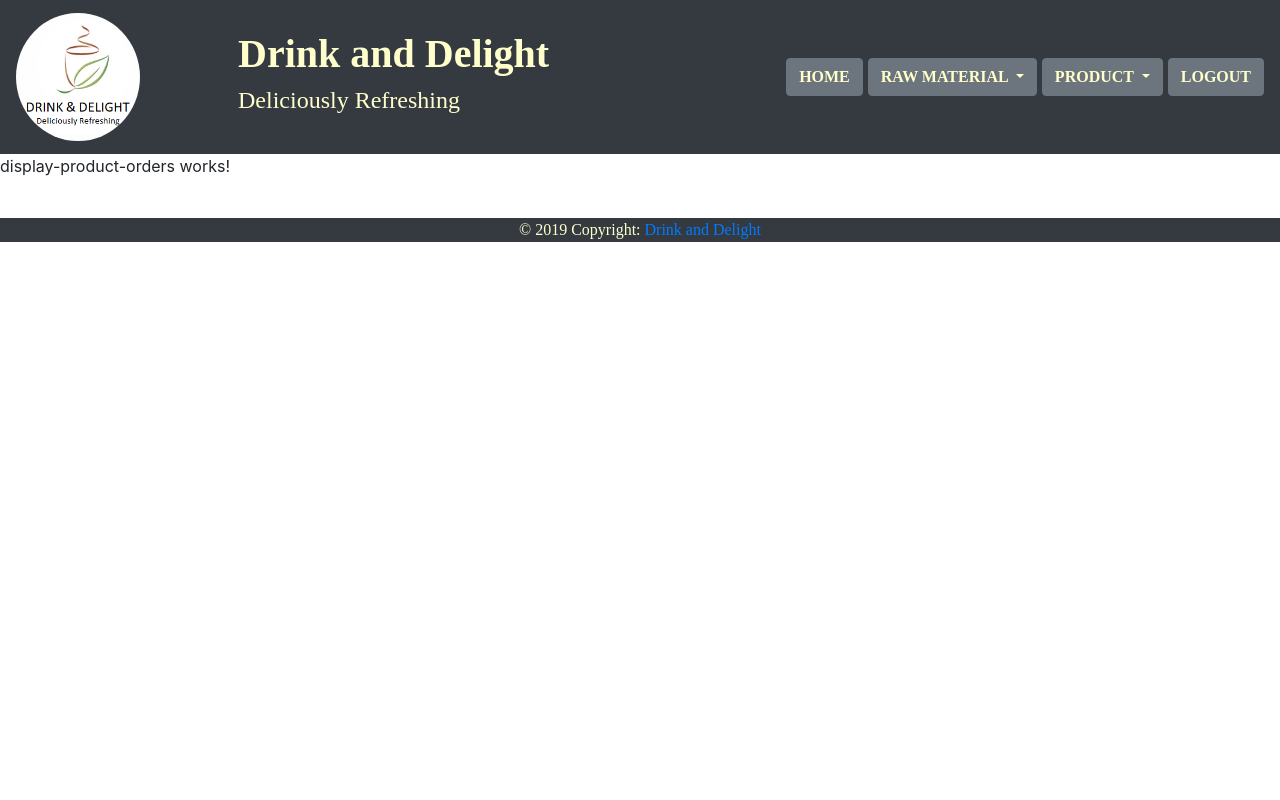
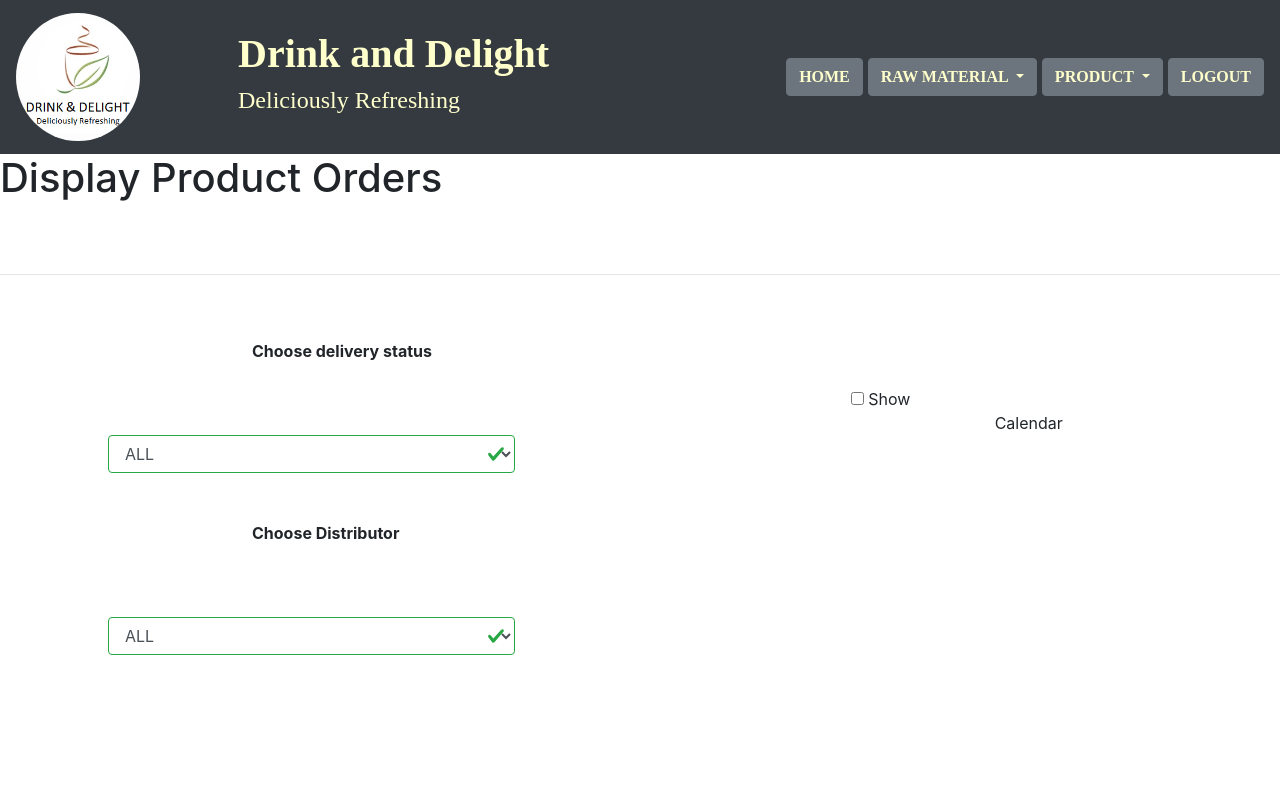
Before and after one commit to prathameshppai/drinkanddelight-frontend, an Angular app: page /display-product-orders in a window 1280 px wide. Shown: the top 800 px of the page. Built offline with nearby package versions, Linux system fonts and the light colour scheme.

Commit message:
rawmaterial ,product html added

```diff
--- a/src/app/products/display-product-orders/display-product-orders.component.html
+++ b/src/app/products/display-product-orders/display-product-orders.component.html
@@ -1 +1,47 @@
-<p>display-product-orders works!</p>
+<h1>Display Product Orders</h1>
+<form action="DisplayAllProductOrdersServlet" method="post">
+        <div class="container wrapper" class="form-check" class="was-validated">
+
+                <hr>
+                <div class="row">
+                        <div class="col-sm-4">
+                                <label for="DeliveryStatus">
+                                        <p><b>Choose delivery status</b> </p>
+                                </label>
+                                <select class="form-control" name="DeliveryStatus" required>
+                                        <option value="ALL">ALL</option>
+                                        <option value="Received">Received</option>
+                                        <option value="Dispatched">Dispatched</option>
+                                        <option value="Cancelled">Cancelled</option>
+                                        <option value="Pending">Pending</option>
+                                </select> <br>
+                                <label for="DistributorID">
+                                        <p><b>Choose Distributor</b> </p>
+                                </label>
+                                <select class="form-control" name="DistributorID" required>
+                                        <option value="ALL">ALL</option>
+                                        <option value="d001">d001</option>
+                                        <option value="d002">d002</option>
+                                        <option value="d003">d003</option>
+                                        <option value="d004">d004</option>
+                                        <option value="d005">d005</option>
+                                </select>
+                        </div>
+                        &nbsp; &nbsp; &nbsp; &nbsp; &nbsp; &nbsp; &nbsp; &nbsp; &nbsp; &nbsp;
+                        <div class="col-lg-2"><br><br><br><input type="checkbox" (click)="changestatus(); SetMaxDate()" > Show
+                                Calendar<br></div>
+
+                        <div *ngIf="!(showdate); then thenBlock else elseBlock"></div>
+                        <ng-template #thenBlock>
+                                <div class="col-lg-4"> Enter start date: <br> <input [max]="todayFormat" type="date" name="date1" id="date1"  ><br><br> Enter end date : <br>
+                                        <input [max]="todayFormat" type="date" name="date1" id="date2"><br><br> </div>
+                        </ng-template>
+                        <ng-template #elseBlock>
+                        </ng-template>
+                </div>
+                <div class="container"><br><br><br><br>
+                        <div style="width:500px;" align="right">
+                                <input  type="submit" value="submit"><br>
+                                <p> </p>
+                </div>
+        </div>
--- a/src/app/products/display-product-orders/display-product-orders.component.ts
+++ b/src/app/products/display-product-orders/display-product-orders.component.ts
@@ -7,6 +7,45 @@ import { Component, OnInit } from '@angular/core';
 })
 export class DisplayProductOrdersComponent implements OnInit {
 
+  public showdate = true;
+  todayFormat = '';
+  public changestatus() {
+
+    this.showdate = !(this.showdate);
+
+  }
+  public SetMaxDate() {
+
+    let today = new Date();
+    let dd = (today.getDate());
+    let mm = today.getMonth() + 1;
+    let yyyy = today.getFullYear();
+    let ddFormat: string;
+    let mmFormat: string;
+
+    if (dd < 10) {
+      ddFormat = ('0' + dd).toString();
+    }
+    else
+      ddFormat = (dd).toString();
+    if (mm < 10) {
+      mmFormat = '0' + mm
+    }
+    else
+      mmFormat = (mm).toString();
+
+    this.todayFormat = yyyy + '-' + mmFormat + '-' + ddFormat;
+
+
+  }
+  public DateValidation(){
+
+    console.log (document.getElementById('date1'));
+
+
+    (<HTMLInputElement>document.getElementById('date1')).value;
+  }
+
   constructor() { }
 
   ngOnInit() {
--- a/src/app/rawmaterials/display-rawmaterial-orders/display-rawmaterial-orders.component.html
+++ b/src/app/rawmaterials/display-rawmaterial-orders/display-rawmaterial-orders.component.html
@@ -1 +1,52 @@
-<p>display-rawmaterial-orders works!</p>
+<h2>Display Raw Material Order</h2>
+<form action="DisplayAllRawMaterialOrdersServlet" method="post">
+        <div class="container wrapper" class="form-check" class="was-validated">
+
+                <hr>
+                <div class="row">
+                        <div class="col-sm-4">
+                                <label for="DeliveryStatus">
+                                        <p><b>Choose delivery status</b> </p>
+                                </label>
+                                <select class="form-control" name="DeliveryStatus" required>
+                                        <option value="ALL">ALL</option>
+                                        <option value="Received">Received</option>
+                                        <option value="Dispatched">Dispatched</option>
+                                        <option value="Cancelled">Cancelled</option>
+                                        <option value="Pending">Pending</option>
+                                </select> <br>
+                                <label for="SupplierID">
+                                        <p><b>Choose Supplier</b> </p>
+                                </label>
+                                <select class="form-control" name="SupplierID" required>
+                                        <option value="ALL">ALL</option>
+                                        <option value="SUP1">SUP1</option>
+                                        <option value="SUP2">SUP2</option>
+                                        <option value="SUP3">SUP3</option>
+                                        <option value="SUP4">SUP4</option>
+                                        <option value="SUP5">SUP5</option>
+                                </select>
+                        </div>
+                        &nbsp; &nbsp; &nbsp; &nbsp; &nbsp; &nbsp; &nbsp; &nbsp; &nbsp; &nbsp;
+                        <div class="col-lg-2"><br><br><br><input type="checkbox" (click)="changestatus(); SetMaxDate()" > Show
+                                Calendar<br></div>
+
+                        <div *ngIf="!(showdate); then thenBlock else elseBlock"></div>
+                        <ng-template #thenBlock>
+                                <div class="col-lg-4"> Enter start date: <br> <input [max]="todayFormat" type="date" name="date1" id="date1"  ><br><br> Enter end date : <br>
+                                        <input [max]="todayFormat" type="date" name="date1" id="date2"><br><br> </div>
+
+                        </ng-template>
+                        <ng-template #elseBlock>
+                        </ng-template>
+
+                </div>
+
+                <div class="container"><br><br><br><br>
+                        <div style="width:500px;" align="right">
+
+                                <input  type="submit" value="submit"><br>
+                                <p> document.getElementById("date1");</p>
+
+                </div>
+        </div>
--- a/src/app/rawmaterials/display-rawmaterial-orders/display-rawmaterial-orders.component.ts
+++ b/src/app/rawmaterials/display-rawmaterial-orders/display-rawmaterial-orders.component.ts
@@ -7,6 +7,45 @@ import { Component, OnInit } from '@angular/core';
 })
 export class DisplayRawmaterialOrdersComponent implements OnInit {
 
+  public showdate = true;
+  todayFormat = '';
+  public changestatus() {
+
+    this.showdate = !(this.showdate);
+
+  }
+  public SetMaxDate() {
+
+    let today = new Date();
+    let dd = (today.getDate());
+    let mm = today.getMonth() + 1;
+    let yyyy = today.getFullYear();
+    let ddFormat: string;
+    let mmFormat: string;
+
+    if (dd < 10) {
+      ddFormat = ('0' + dd).toString();
+    }
+    else
+      ddFormat = (dd).toString();
+    if (mm < 10) {
+      mmFormat = '0' + mm
+    }
+    else
+      mmFormat = (mm).toString();
+
+    this.todayFormat = yyyy + '-' + mmFormat + '-' + ddFormat;
+
+
+  }
+  public DateValidation(){
+
+    console.log(document.getElementById('date1'));
+
+
+
+  }
+
   constructor() { }
 
   ngOnInit() {
```
